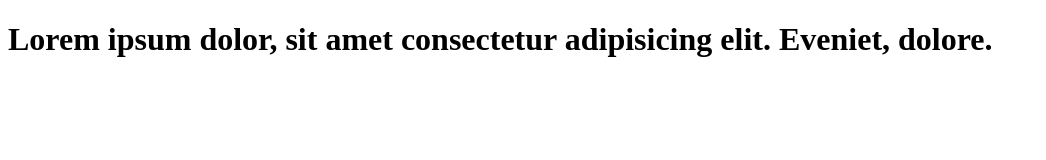
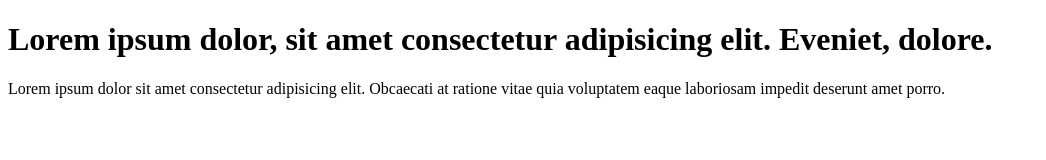
Before and after one commit to shekharpandey10/My-git-playground, a plain HTML site: page index.html in a window 1280 px wide. Shown: the whole page, without its empty margins (0-1046 px from the left). Drawn offline with Linux system fonts and the light colour scheme.

Commit message:
add paragraph to index file

```diff
--- a/index.html
+++ b/index.html
@@ -7,5 +7,6 @@
 </head>
 <body>
     <h1>Lorem ipsum dolor, sit amet consectetur adipisicing elit. Eveniet, dolore.</h1>
+    <p>Lorem ipsum dolor sit amet consectetur adipisicing elit. Obcaecati at ratione vitae quia voluptatem eaque laboriosam impedit deserunt amet porro.</p>
 </body>
 </html>
```
